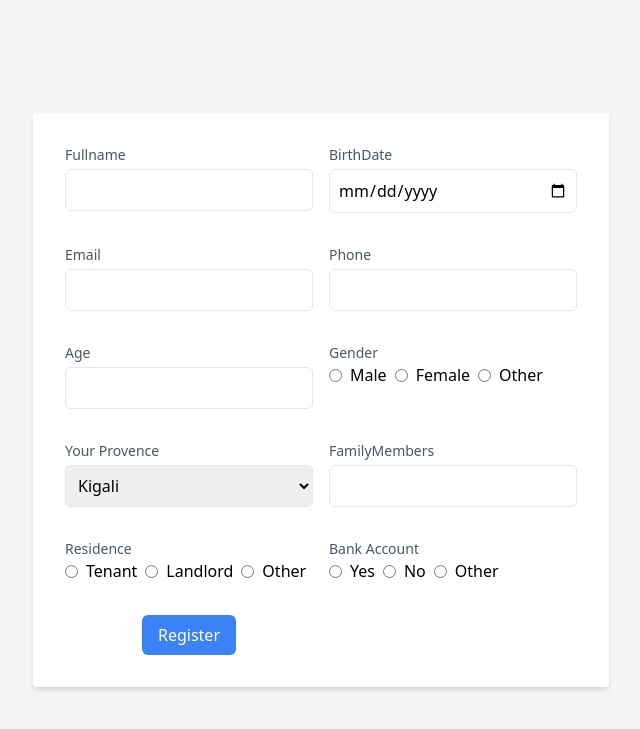
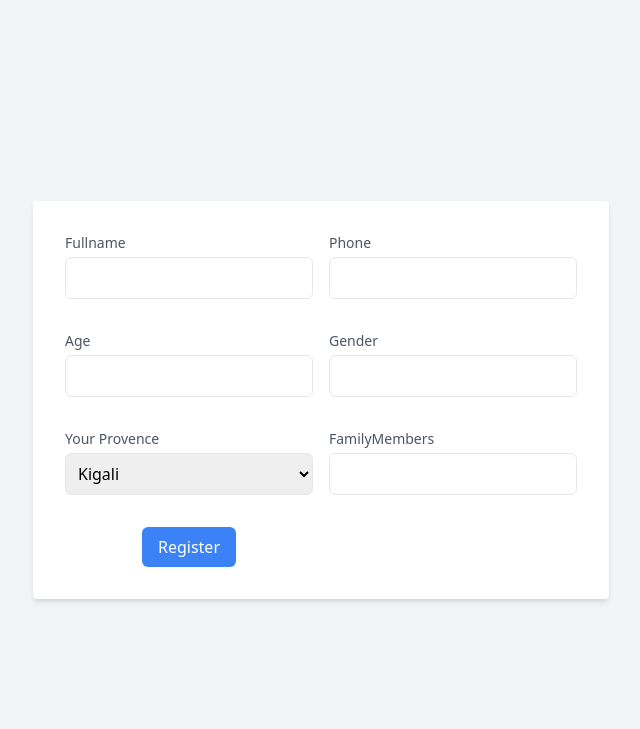
Before and after one commit to muhayimanatheo/popInfo, a Django app: page / in a window 1280 px wide. Shown: the top 729 px of the page, without its empty margins (319-959 px from the left). Run offline with Django 5.2, Linux system fonts and the light colour scheme.

Commit message:
insert successfully

```diff
--- a/popinfapp/models.py
+++ b/popinfapp/models.py
@@ -3,12 +3,8 @@ from django.db import models
 # Create your models here.
 class Information(models.Model):
     fullname = models.CharField(max_length=200)
-    birthdate = models.DateTimeField(auto_now_add=True)
-    email = models.EmailField(max_length=200)
     phone = models.CharField(max_length=200)
     age = models.IntegerField(default=None)
     gender = models.CharField(max_length=200)
     provence = models.CharField(max_length=200)
     familymembers = models.IntegerField(default=None)
-    resident = models.CharField(max_length=200)
-    bankaccount = models.IntegerField(null=False)
--- a/popinfapp/views.py
+++ b/popinfapp/views.py
@@ -1,5 +1,15 @@
 from django.shortcuts import render
+from .models import *
 
 # Create your views here.
 def index(request):
-    return render(request, 'index.html')
+   if request.method == 'POST':
+      pop= Information()
+      pop.fullname = request.POST['fullname']
+      pop.phone = request.POST['phone']
+      pop.age = request.POST['age']
+      pop.gender = request.POST['gender']
+      pop.provence = request.POST['provence']
+      pop.familymembers = request.POST['familymembers']
+      pop.save()
+   return render(request, 'index.html')
--- a/templates/index.html
+++ b/templates/index.html
@@ -1,59 +1,41 @@
+{% load static %}
 <!DOCTYPE html>
 <html lang="en">
 
 <head>
     <meta charset="UTF-8">
     <meta name="viewport" content="width=device-width, initial-scale=1.0">
-    <title>Responsive Form</title>
+    <title>My Form</title>
     <link href="https://cdn.jsdelivr.net/npm/tailwindcss@2.2.19/dist/tailwind.min.css" rel="stylesheet">
 </head>
 
 <body class="bg-gray-100 h-screen flex items-center justify-center">
     <div class="bg-white p-8 rounded shadow-md max-w-xl w-full">
         <form method="POST" action="" class="grid grid-cols-2 gap-4">
-
+            {% csrf_token %}
             <div class="mb-4">
-                <label for="name" class="block text-sm font-medium text-gray-600">Fullname</label>
-                <input type="text" name="name" id="name" class="mt-1 p-2 w-full border rounded-md">
+                <label class="block text-sm font-medium text-gray-600">Fullname</label>
+                <input type="text" name="fullname" class="mt-1 p-2 w-full border rounded-md">
             </div>
 
             <div class="mb-4">
-                <label for="name" class="block text-sm font-medium text-gray-600">BirthDate</label>
-                <input type="date" name="date" id="name" class="mt-1 p-2 w-full border rounded-md">
+                <label class="block text-sm font-medium text-gray-600">Phone</label>
+                <input type="text" name="phone" class="mt-1 p-2 w-full border rounded-md">
             </div>
 
             <div class="mb-4">
-                <label for="name" class="block text-sm font-medium text-gray-600">Email</label>
-                <input type="email" name="email" id="email" class="mt-1 p-2 w-full border rounded-md">
-            </div>
-
-            <div class="mb-4">
-                <label for="name" class="block text-sm font-medium text-gray-600">Phone</label>
-                <input type="text" name="phone" id="phone" class="mt-1 p-2 w-full border rounded-md">
-            </div>
-
-            <div class="mb-4">
-                <label for="age" class="block text-sm font-medium text-gray-600">Age</label>
-                <input type="number" name="age" id="age" class="mt-1 p-2 w-full border rounded-md">
+                <label class="block text-sm font-medium text-gray-600">Age</label>
+                <input type="number" name="age" class="mt-1 p-2 w-full border rounded-md">
             </div>
 
             <div class="mb-4">
                 <label class="block text-sm font-medium text-gray-600">Gender</label>
-                <div class="flex items-center space-x-2">
-                    <input type="radio" name="gender" value="male" id="male">
-                    <label for="male">Male</label>
-
-                    <input type="radio" name="gender" value="female" id="female">
-                    <label for="female">Female</label>
-
-                    <input type="radio" name="gender" value="other" id="other">
-                    <label for="other">Other</label>
-                </div>
+                <input type="text" name="gender" class="mt-1 p-2 w-full border rounded-md">
             </div>
 
             <div class="mb-4">
                 <label for="choose" class="block text-sm font-medium text-gray-600">Your Provence</label>
-                <select name="choose" id="choose" class="mt-1 p-2 w-full border rounded-md">
+                <select name="provence" id="choose" class="mt-1 p-2 w-full border rounded-md">
                     <option value="1">Kigali</option>
                     <option value="2">Northern Province</option>
                     <option value="3">Southern Province</option>
@@ -64,35 +46,7 @@
 
             <div class="mb-4">
                 <label for="name" class="block text-sm font-medium text-gray-600">FamilyMembers</label>
-                <input type="number" name="famiry" id="name" class="mt-1 p-2 w-full border rounded-md">
-            </div>
-
-            <div class="mb-4">
-                <label class="block text-sm font-medium text-gray-600">Residence</label>
-                <div class="flex items-center space-x-2">
-                    <input type="radio" name="gender" value="male" id="male">
-                    <label for="male">Tenant</label>
-
-                    <input type="radio" name="gender" value="female" id="female">
-                    <label for="female">Landlord</label>
-
-                    <input type="radio" name="gender" value="other" id="other">
-                    <label for="other">Other</label>
-                </div>
-            </div>
-
-            <div class="mb-4">
-                <label class="block text-sm font-medium text-gray-600">Bank Account</label>
-                <div class="flex items-center space-x-2">
-                    <input type="radio" name="gender" value="male" id="male">
-                    <label for="male">Yes</label>
-
-                    <input type="radio" name="gender" value="female" id="female">
-                    <label for="female">No</label>
-
-                    <input type="radio" name="gender" value="other" id="other">
-                    <label for="other">Other</label>
-                </div>
+                <input type="number" name="familymembers" id="name" class="mt-1 p-2 w-full border rounded-md">
             </div>
 
             <button type="submit" class="bg-blue-500 text-white px-4 py-2 rounded-md mx-auto">Register</button>
```
Also changed, not shown: popinfapp/migrations/0002_information_bankaccount_information_email_and_more.py (deleted), popinfapp/migrations/0002_information_phone_information_resident.py (added), popinfapp/migrations/0003_alter_information_bankaccount.py (deleted), popinfapp/migrations/0003_remove_information_resident.py (added), popinfapp/migrations/0004_alter_information_bankaccount.py (deleted), popinfapp/migrations/0004_remove_information_birthdate.py (added), popinfapp/migrations/0005_alter_information_bankaccount.py (deleted).
